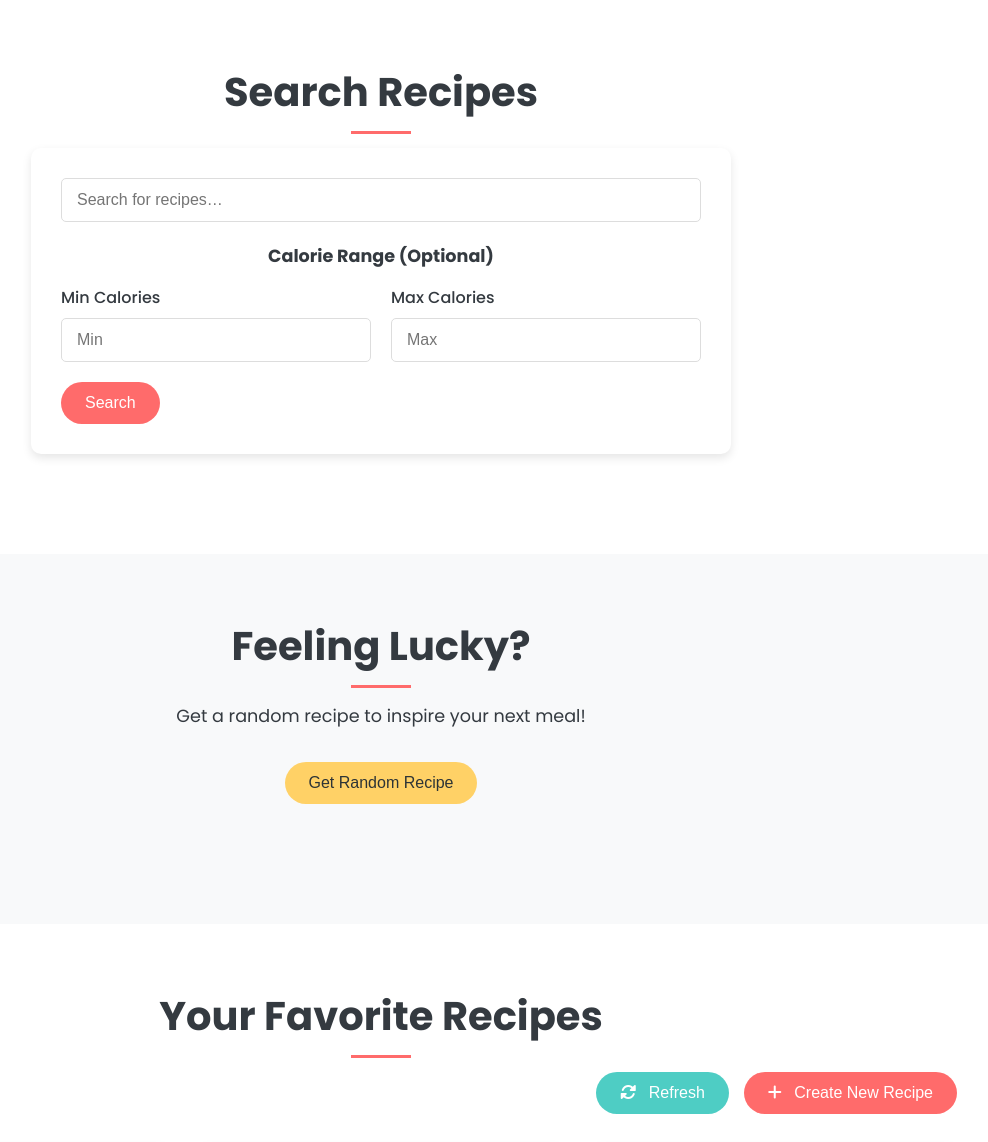
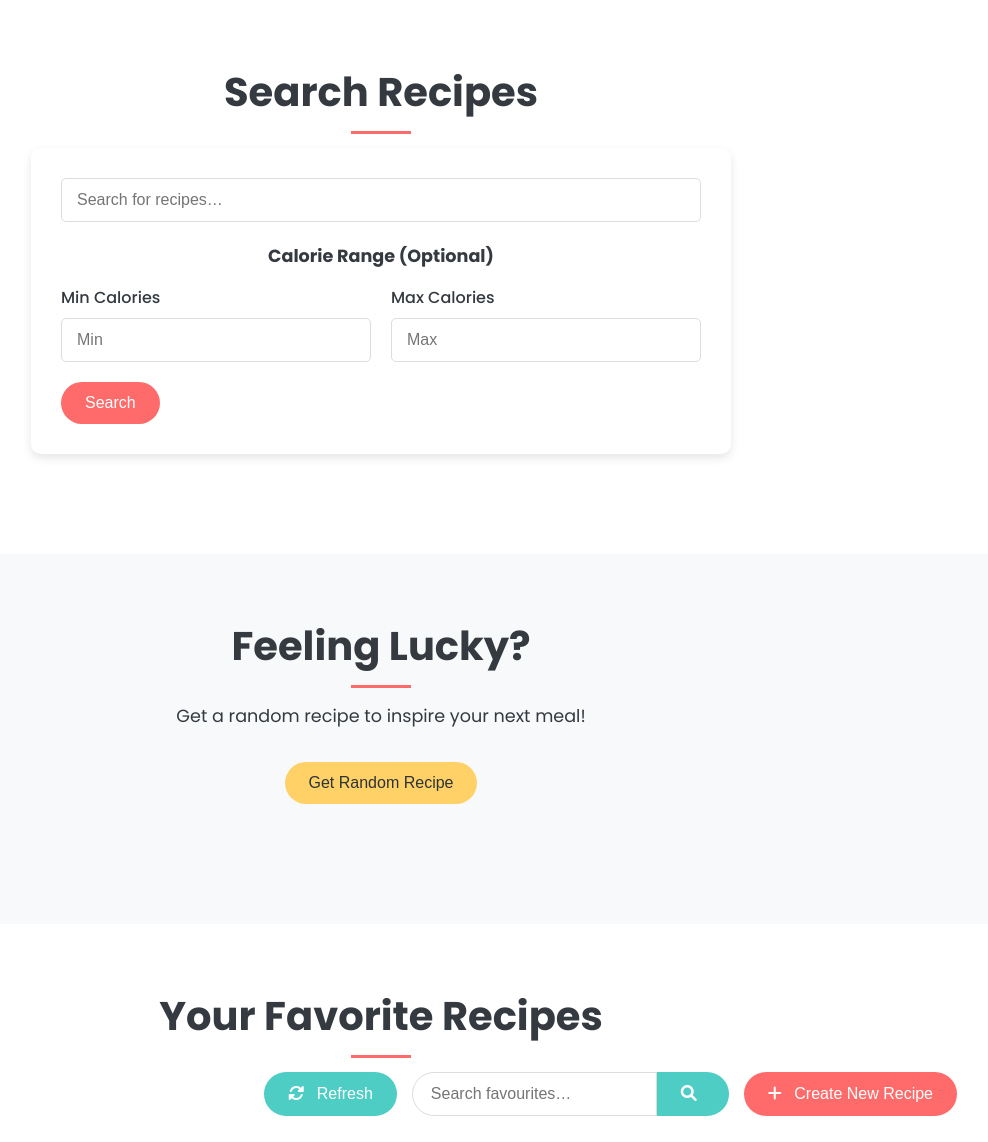
Before and after one commit to VU-AppliedProgramming/example-project, a Flask app: page / in a window 1280 px wide. Shown: the part 404-1546 px from the top of the page, without its empty margins (259-1247 px from the left). Run offline with Flask 3, Linux system fonts and the light colour scheme.

Commit message:
fixed id creation + some front end updates

```diff
--- a/back-end/feast_finder/feast_finder.py
+++ b/back-end/feast_finder/feast_finder.py
@@ -139,6 +139,6 @@ class Feast_Finder:
     def get_id(self, id: str) -> str:
         if id is None or self.exists_recipe_with_id(id):
             print(f"########: {id}")
-            new_id = f"{random.randint(0, 120000)}"
+            new_id = f"_{random.randint(0, 120000)}" # added _ so that we don't accidentally assign an existing id
             return new_id
         return id
--- a/genai-front-end/static/css/styles.css
+++ b/genai-front-end/static/css/styles.css
@@ -467,3 +467,19 @@
     margin: 0;
     color: var(--primary-color);
   }
+
+.favorites-search {
+  display: flex;
+}
+
+.favorites-search input {
+  flex: 1 0 220px;
+  padding: 12px 18px;
+  border: 1px solid #ddd;
+  border-radius: 50px 0 0 50px;
+  font-size: 1rem;
+}
+
+.favorites-search button {
+  border-radius: 0 50px 50px 0;
+}
--- a/genai-front-end/static/js/scripts.js
+++ b/genai-front-end/static/js/scripts.js
@@ -42,6 +42,10 @@ document.addEventListener('DOMContentLoaded', () => {
 
   const notification         = document.getElementById('notification');
   const notificationMessage  = document.getElementById('notification-message');
+
+  const favSearchForm  = document.getElementById('favorites-search-form');
+  const favSearchQuery = document.getElementById('favorites-search-query');
+
 
   /* Timer elements */
   const timerMinutes         = document.getElementById('minutes');
@@ -290,6 +294,47 @@ document.addEventListener('DOMContentLoaded', () => {
         priceBreakdownData.innerHTML = '<p>Could not load price data.</p>';
       });
   }
+
+  /* ─────────────────────── FAVORITES SEARCH ─────────────────────── */
+favSearchForm.addEventListener('submit', e => {
+  e.preventDefault();
+  const q = favSearchQuery.value.trim();
+  // blank query ⇒ show full list again
+  if (!q) return loadFavorites();
+
+  favoritesList.innerHTML = '';
+  favoritesList.style.display = 'none';
+  noFavorites.style.display = 'none';
+  showLoader(favoritesLoader);
+
+  fetch(`/feastFinder/recipes/favorites/search?query=${encodeURIComponent(q)}`)
+    .then(r => r.ok ? r.json() : Promise.reject())
+    .then(data => {
+      hideLoader(favoritesLoader);
+      const hits = Object.values(data);
+      if (hits.length) {
+        displayFavorites(hits);
+        favoritesList.style.display = 'grid';
+      } else {
+        noFavorites.textContent = 'No matching recipes.';
+        noFavorites.style.display = 'block';
+      }
+    })
+    .catch(() => {
+      hideLoader(favoritesLoader);
+      showNotification('Error searching favourites.', true);
+    });
+});
+
+
+/* ───────────────────────── REFRESH FAVORITES ───────────────────────── */
+
+refreshFavoritesBtn.addEventListener('click', () => {
+  // clear any search term that might be showing
+  if (typeof favSearchQuery !== 'undefined') favSearchQuery.value = '';
+
+  loadFavorites();            // pull the full list again
+});
 
   /* ───────────────────────── FAVORITES CRUD ─────────────────────────── */
   function loadFavorites() {
--- a/genai-front-end/templates/index.html
+++ b/genai-front-end/templates/index.html
@@ -91,15 +91,38 @@
     <section id="favorites-section" class="section">
       <div class="container">
         <h2 class="section-title">Your Favorite Recipes</h2>
+
         <div class="section-tools">
-          <button id="refresh-favorites" class="btn btn-secondary"><i class="fas fa-sync-alt"></i> Refresh</button>
-          <button id="create-recipe-btn" class="btn btn-primary"><i class="fas fa-plus"></i> Create New Recipe</button>
+          <!-- Refresh button (unchanged) -->
+          <button id="refresh-favorites" class="btn btn-secondary">
+            <i class="fas fa-sync-alt"></i> Refresh
+          </button>
+
+          <!-- >>> NEW: search-within-favorites form <<< -->
+          <form id="favorites-search-form" class="favorites-search">
+            <input id="favorites-search-query"
+                   type="text"
+                   placeholder="Search favourites…"
+                   aria-label="Search favourites">
+            <button type="submit" class="btn btn-secondary">
+              <i class="fas fa-search"></i>
+            </button>
+          </form>
+
+          <!-- Create button (unchanged) -->
+          <button id="create-recipe-btn" class="btn btn-primary">
+            <i class="fas fa-plus"></i> Create New Recipe
+          </button>
         </div>
-        <div id="favorites-list" class="recipe-grid"></div>
+
+        <div id="favorites-list"   class="recipe-grid"></div>
         <div id="favorites-loader" class="loader"></div>
-        <div id="no-favorites" class="message">You don't have any favorite recipes yet.</div>
+        <div id="no-favorites"     class="message">
+          You don't have any favorite recipes yet.
+        </div>
       </div>
     </section>
+
 
     <!-- Cooking Timer -->
     <section id="cooking-timer" class="section bg-light">
```
Also changed, not shown: back-end/myfavrecipes.json (+7 -7 lines).
